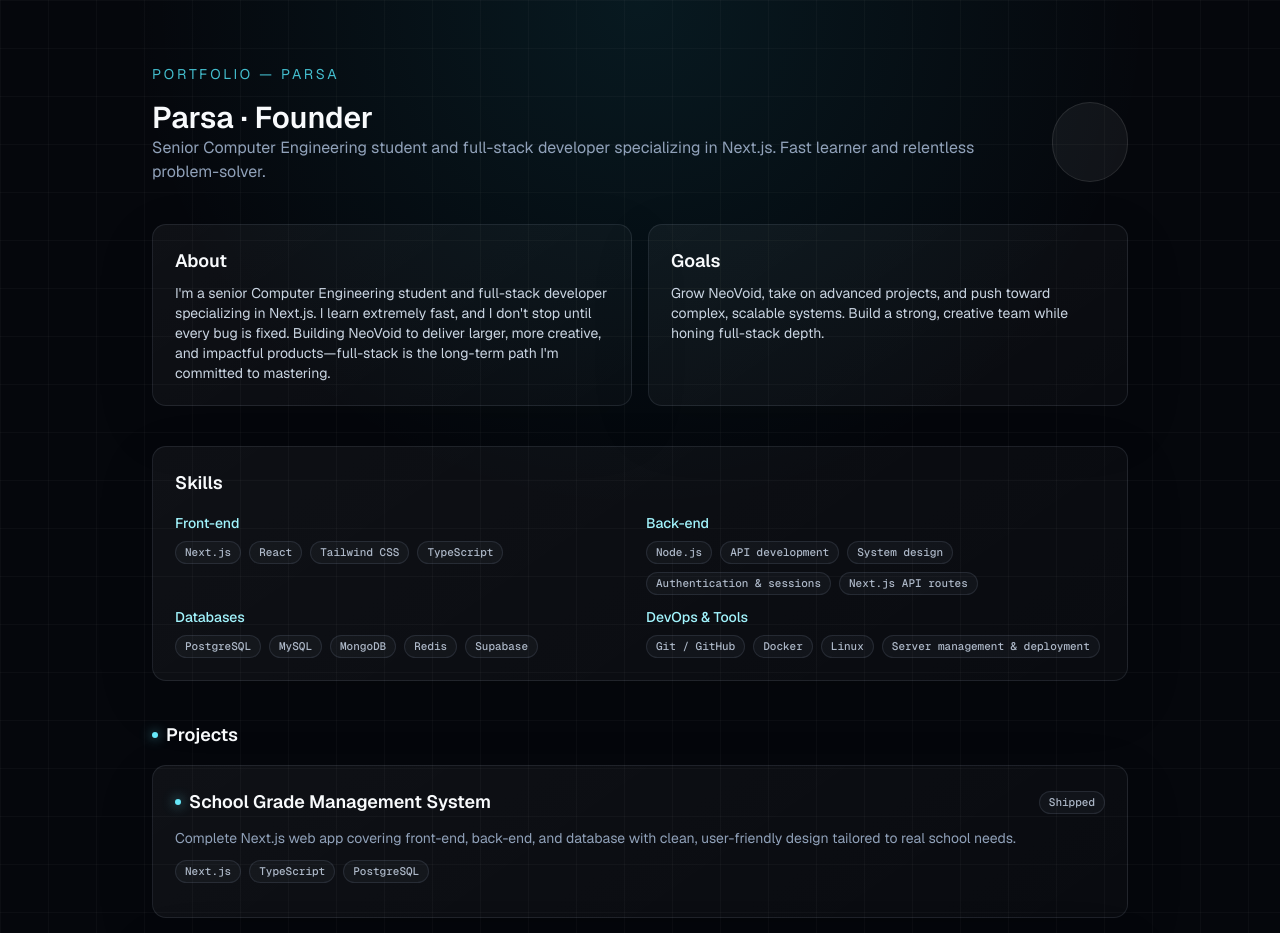
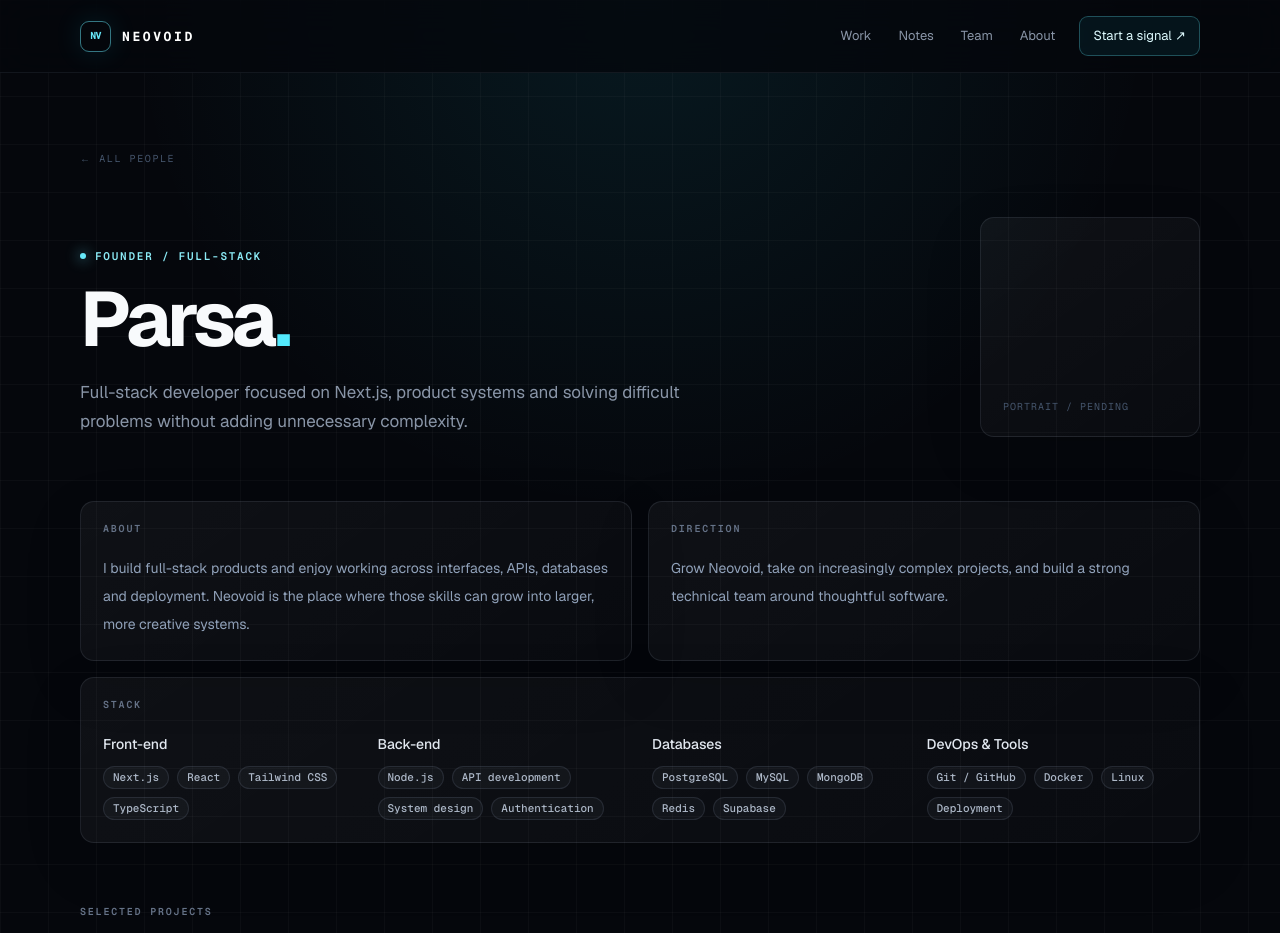
Before and after one commit to ParsaR082/NeoVoid, a Next.js app: page /portfolio/parsa in a window 1280 px wide. Shown: the top 933 px of the page. Built offline with nearby package versions, Linux system fonts and the light colour scheme.

Commit message:
Redesign Parsa portfolio

```diff
--- a/src/app/portfolio/parsa/page.tsx
+++ b/src/app/portfolio/parsa/page.tsx
@@ -1,183 +1,48 @@
+import Link from "next/link";
+import { SiteNav } from "@/components/ui/SiteNav";
 import { getProjects } from "@/lib/fetchers";
 
 export const revalidate = 30;
+export const metadata = { title: "Parsa — Portfolio" };
 
 const staticProjects = [
-  {
-    id: "school-grade-management",
-    title: "School Grade Management System",
-    summary:
-      "Complete Next.js web app covering front-end, back-end, and database with clean, user-friendly design tailored to real school needs.",
-    tech: ["Next.js", "TypeScript", "PostgreSQL"],
-    status: "shipped",
-    links: {},
-  },
-  {
-    id: "task-manager-oauth",
-    title: "Task Manager with Google OAuth",
-    summary:
-      "Task management system with Google OAuth, built for speed and simplicity across front-end and back-end.",
-    tech: ["Next.js", "OAuth", "API Routes"],
-    status: "shipped",
-    links: {},
-  },
-  {
-    id: "social-analytics-dashboard",
-    title: "Social Media Analytics Dashboard",
-    summary:
-      "Full-stack Next.js dashboard for social performance with smooth UX and clean data visualization.",
-    tech: ["Next.js", "Tailwind", "Charts"],
-    status: "prototype",
-    links: {},
-  },
-  {
-    id: "bugfix-refactors",
-    title: "Bug Fixing & Improvement Projects",
-    summary:
-      "Client engagements focused on bug fixing, performance improvements, feature upgrades, and refactoring for stability.",
-    tech: ["Node.js", "Next.js", "Perf"],
-    status: "shipped",
-    links: {},
-  },
+  { id: "school-grade-management", title: "School Grade Management System", summary: "A complete web application covering front-end, back-end and database workflows for real school needs.", tech: ["Next.js", "TypeScript", "PostgreSQL"], status: "shipped", links: {} },
+  { id: "task-manager-oauth", title: "Task Manager with Google OAuth", summary: "A focused task management system built around speed, authentication and simplicity.", tech: ["Next.js", "OAuth", "API Routes"], status: "shipped", links: {} },
+  { id: "social-analytics-dashboard", title: "Social Media Analytics Dashboard", summary: "A full-stack dashboard exploring data visualization and smooth interaction patterns.", tech: ["Next.js", "Tailwind", "Charts"], status: "prototype", links: {} },
+  { id: "bugfix-refactors", title: "Bug Fixing & Improvement Projects", summary: "Client work focused on stability, performance, refactoring and feature upgrades.", tech: ["Node.js", "Next.js", "Performance"], status: "shipped", links: {} },
 ];
 
 const skills = {
   "Front-end": ["Next.js", "React", "Tailwind CSS", "TypeScript"],
-  "Back-end": [
-    "Node.js",
-    "API development",
-    "System design",
-    "Authentication & sessions",
-    "Next.js API routes",
-  ],
+  "Back-end": ["Node.js", "API development", "System design", "Authentication"],
   Databases: ["PostgreSQL", "MySQL", "MongoDB", "Redis", "Supabase"],
-  "DevOps & Tools": [
-    "Git / GitHub",
-    "Docker",
-    "Linux",
-    "Server management & deployment",
-  ],
+  "DevOps & Tools": ["Git / GitHub", "Docker", "Linux", "Deployment"],
 };
 
 export default async function ParsaPortfolio() {
   const dynamicProjects = await getProjects();
   const projects = dynamicProjects.length ? dynamicProjects : staticProjects;
-
   return (
-    <div className="bg-grid min-h-screen">
-      <div className="mx-auto max-w-5xl px-6 py-16 space-y-10">
-        <header className="space-y-4">
-          <p className="text-sm uppercase tracking-[0.2em] text-cyan-300/80">
-            Portfolio — Parsa
-          </p>
-          <div className="flex flex-col gap-3 sm:flex-row sm:items-center sm:justify-between">
-            <div>
-              <h1 className="text-3xl font-semibold text-slate-50">
-                Parsa · Founder
-              </h1>
-              <p className="text-slate-400">
-                Senior Computer Engineering student and full-stack developer
-                specializing in Next.js. Fast learner and relentless
-                problem-solver.
-              </p>
-            </div>
-            <div className="h-20 w-20 overflow-hidden rounded-full border border-white/10 bg-white/5">
-              {/* Add your portrait here (e.g., next/image) */}
-            </div>
-          </div>
+    <main className="bg-grid min-h-screen">
+      <SiteNav />
+      <div className="shell page">
+        <Link href="/portfolio" className="font-mono text-[10px] uppercase tracking-[.16em] text-slate-600 hover:text-cyan-300">← All people</Link>
+        <header className="mt-12 grid gap-8 md:grid-cols-[1fr_220px] md:items-end">
+          <div><p className="eyebrow"><span className="status-dot" /> Founder / Full-stack</p><h1 className="display">Parsa<span className="text-cyan-300">.</span></h1><p className="lede">Full-stack developer focused on Next.js, product systems and solving difficult problems without adding unnecessary complexity.</p></div>
+          <div className="card hidden aspect-square items-end md:flex"><span className="font-mono text-[10px] uppercase tracking-widest text-slate-600">Portrait / pending</span></div>
         </header>
 
-        <section className="grid gap-4 md:grid-cols-2">
-          <div className="card space-y-2">
-            <h2 className="text-lg font-semibold text-slate-50">About</h2>
-            <p className="text-sm text-slate-300">
-              I&apos;m a senior Computer Engineering student and full-stack
-              developer specializing in Next.js. I learn extremely fast, and I
-              don&apos;t stop until every bug is fixed. Building NeoVoid to
-              deliver larger, more creative, and impactful products—full-stack
-              is the long-term path I&apos;m committed to mastering.
-            </p>
-          </div>
-          <div className="card space-y-2">
-            <h2 className="text-lg font-semibold text-slate-50">Goals</h2>
-            <p className="text-sm text-slate-300">
-              Grow NeoVoid, take on advanced projects, and push toward complex,
-              scalable systems. Build a strong, creative team while honing
-              full-stack depth.
-            </p>
-          </div>
+        <section className="mt-16 grid gap-4 md:grid-cols-2">
+          <div className="card"><p className="section-label">About</p><p className="mt-5 text-sm leading-7 text-slate-400">I build full-stack products and enjoy working across interfaces, APIs, databases and deployment. Neovoid is the place where those skills can grow into larger, more creative systems.</p></div>
+          <div className="card"><p className="section-label">Direction</p><p className="mt-5 text-sm leading-7 text-slate-400">Grow Neovoid, take on increasingly complex projects, and build a strong technical team around thoughtful software.</p></div>
         </section>
 
-        <section className="card space-y-4">
-          <h2 className="text-lg font-semibold text-slate-50">Skills</h2>
-          <div className="grid gap-3 sm:grid-cols-2">
-            {Object.entries(skills).map(([category, items]) => (
-              <div key={category} className="space-y-2">
-                <p className="text-sm font-medium text-cyan-200">{category}</p>
-                <div className="flex flex-wrap gap-2">
-                  {items.map((item) => (
-                    <span key={item} className="chip text-xs">
-                      {item}
-                    </span>
-                  ))}
-                </div>
-              </div>
-            ))}
-          </div>
-        </section>
+        <section className="mt-4 card"><p className="section-label">Stack</p><div className="mt-6 grid gap-6 sm:grid-cols-2 md:grid-cols-4">{Object.entries(skills).map(([category, items]) => <div key={category}><p className="text-sm font-medium text-slate-200">{category}</p><div className="mt-3 flex flex-wrap gap-2">{items.map((item) => <span key={item} className="chip">{item}</span>)}</div></div>)}</div></section>
 
-        <section className="space-y-4">
-          <div className="flex items-center gap-2">
-            <span className="pill" aria-hidden />
-            <h2 className="text-lg font-semibold text-slate-50">Projects</h2>
-          </div>
-          {projects.length === 0 && (
-            <div className="card text-slate-400">
-              No projects yet. Seed Upstash Redis keys to populate this page.
-            </div>
-          )}
-          {projects.map((item) => (
-            <article key={item.id} className="card space-y-3">
-              <div className="flex items-center justify-between">
-                <div className="flex items-center gap-2">
-                  <span className="pill" aria-hidden />
-                  <h3 className="text-lg font-semibold text-slate-50">
-                    {item.title}
-                  </h3>
-                </div>
-                {item.status && (
-                  <span className="chip text-xs capitalize">{item.status}</span>
-                )}
-              </div>
-              <p className="text-sm text-slate-400">{item.summary}</p>
-              {item.tech && (
-                <div className="flex flex-wrap gap-2 text-xs text-cyan-200">
-                  {item.tech.map((t) => (
-                    <span key={t} className="chip">
-                      {t}
-                    </span>
-                  ))}
-                </div>
-              )}
-              {item.links && (
-                <div className="flex flex-wrap gap-3 text-sm text-cyan-300">
-                  {Object.entries(item.links).map(([label, url]) => (
-                    <a
-                      key={label}
-                      href={url}
-                      target="_blank"
-                      rel="noreferrer"
-                      className="underline decoration-dotted underline-offset-4 hover:text-cyan-200"
-                    >
-                      {label}
-                    </a>
-                  ))}
-                </div>
-              )}
-            </article>
-          ))}
+        <section className="mt-16"><div className="flex items-end justify-between"><div><p className="section-label">Selected projects</p><h2 className="mt-3 text-2xl font-semibold tracking-tight text-slate-100">Things I&apos;ve shipped.</h2></div><span className="font-mono text-[10px] text-slate-600">{String(projects.length).padStart(2, "0")} PROJECTS</span></div>
+          <div className="project-grid">{projects.map((item, index) => <article key={item.id} className="card project-card"><div><p className="project-number">PROJECT / {String(index + 1).padStart(2, "0")}</p><h3 className="project-title">{item.title}</h3><p className="project-copy">{item.summary}</p></div><div className="mt-6 flex flex-wrap gap-2">{item.tech?.map((t) => <span key={t} className="chip">{t}</span>)}</div></article>)}</div>
         </section>
       </div>
-    </div>
+    </main>
   );
 }
```
